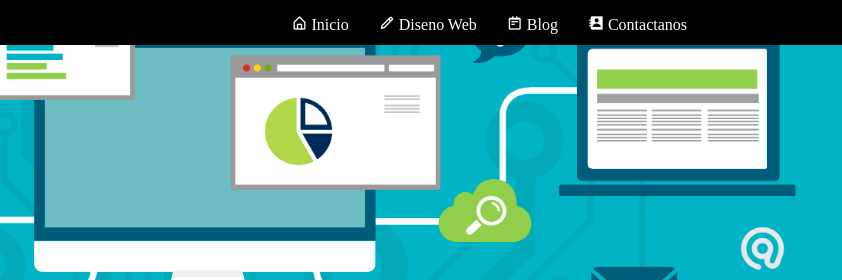
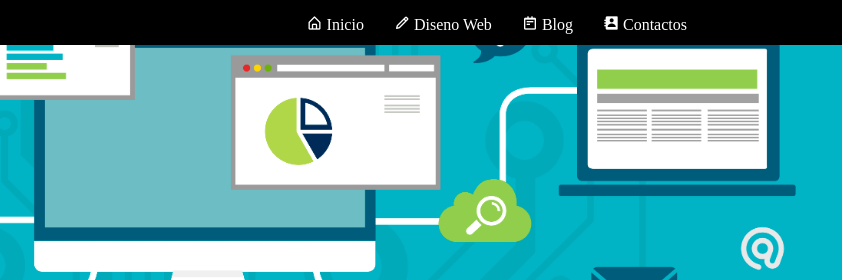
Before and after one commit to fadsxd/mipagina, a plain HTML site: page index.html in a window 1280 px wide. Shown: the top 280 px of the page, 438-1280 px from the left. Drawn offline with nearby package versions, Linux system fonts and the light colour scheme.

Commit message:
version 1.7

```diff
--- a/index.html
+++ b/index.html
@@ -28,7 +28,7 @@
           <a href="#"><i class="bx bx-home-alt"></i> Inicio</a>
           <a href="#"><i class="bx bx-pencil"></i> Diseno Web</a>
           <a href="#"><i class="bx bx-notepad"></i> Blog</a>
-          <a href="#"><i class="bx bxs-contact"></i> Contactanos</a>
+          <a href="#contactos"><i class="bx bxs-contact"></i> Contactos</a>
         </nav>
         <!-- end menu -->
       </div>
@@ -106,12 +106,12 @@
         <p class="copy">
           Copyrigth © 2020
           <br>
-          <a href=""><i class='bx bxl-mailchimp'></i>mickyfads5@gmail.com</a>
+          <a href="mailto:mickyfads5@gmail.com"><i class='bx bxl-mailchimp'></i>mickyfads5@gmail.com</a>
         </p>
 
 
         <div class="sociales">
-          <h3>Contactos</h3>
+          <h3 id="contactos">Contactos</h3>
           <a href="https://www.facebook.com/micky.username/"><img src="img/iconos/facebook.png" alt=""></a>
           <a href="https://api.whatsapp.com/send?phone=59173591290"><img src="img/iconos/whatsapp.png" alt="""></a>
           <a href="#"><img src="img/iconos/instagram.png" alt=""></a>
```
